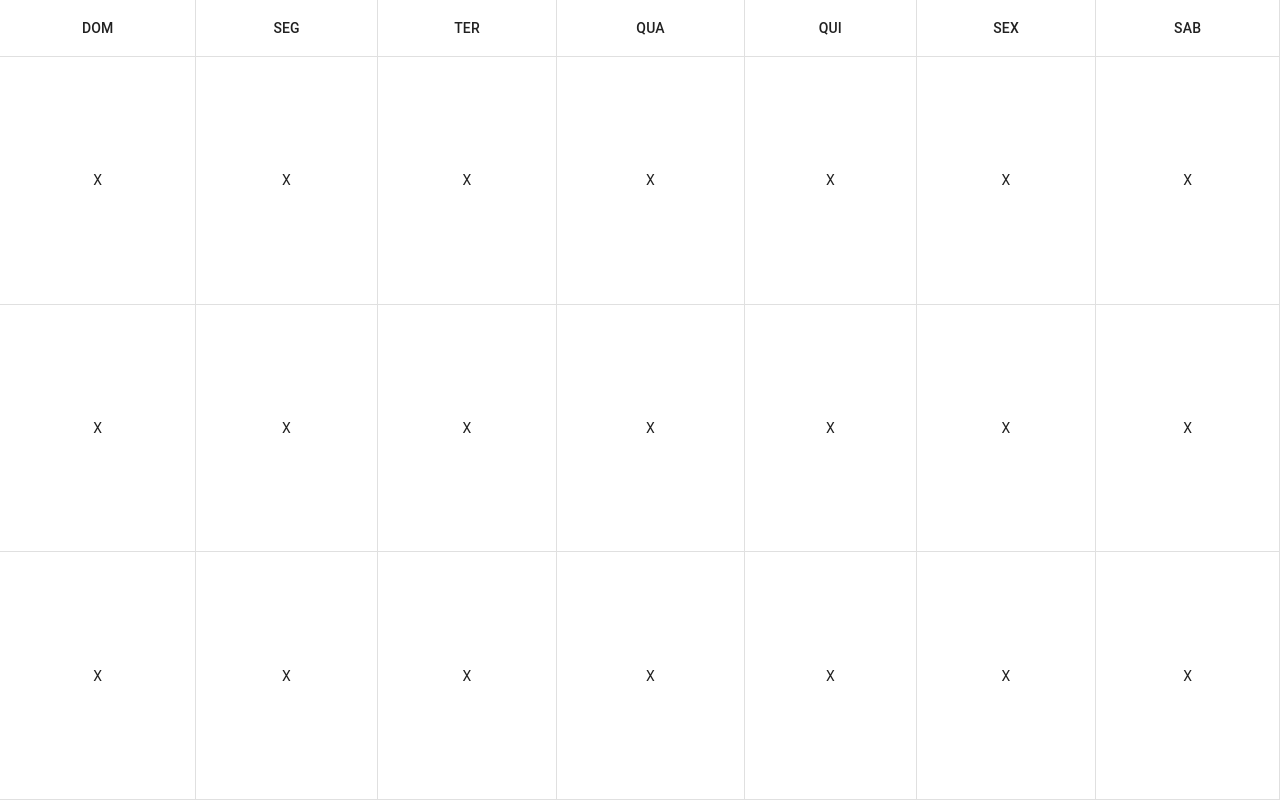
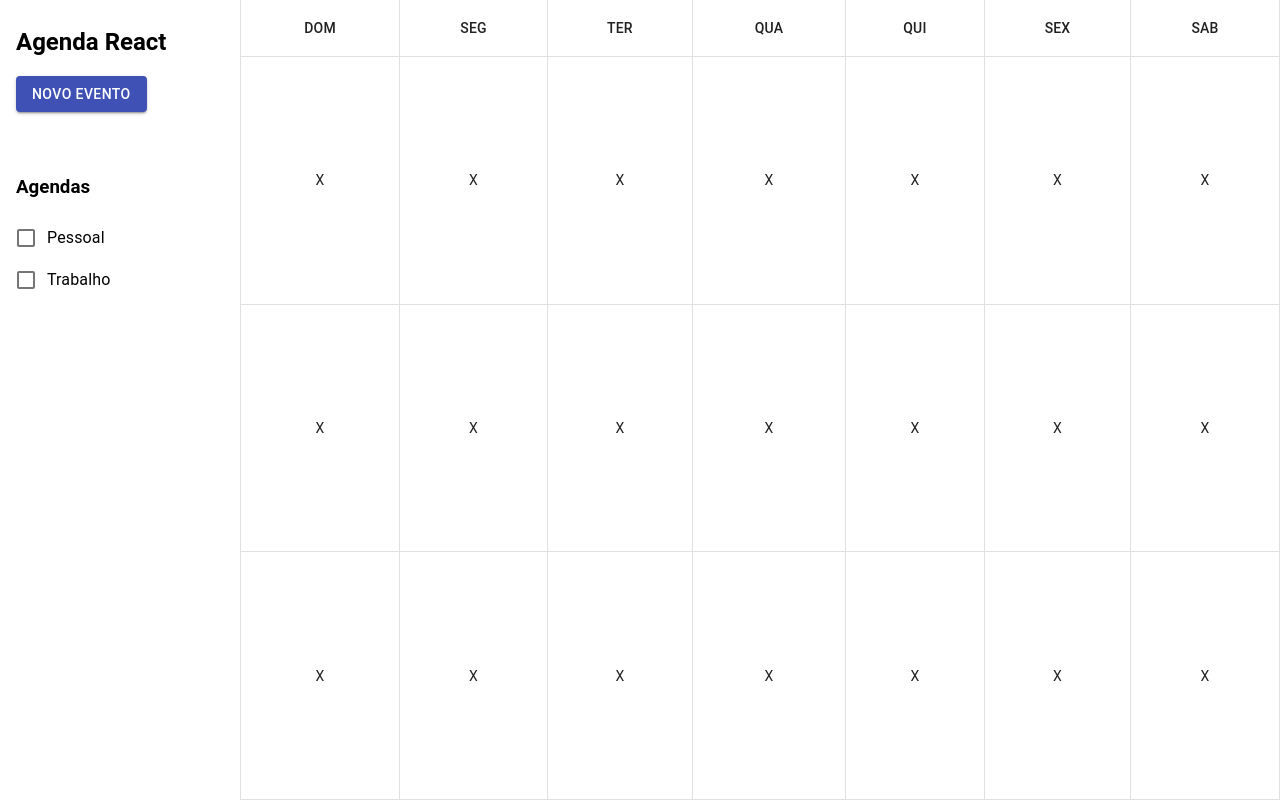
Before and after one commit to JuliaJPereira/agenda-react, a React (Create React App) app: page / in a window 1280 px wide. Built offline with nearby package versions, Linux system fonts and the light colour scheme.

Commit message:
Aula 3.3. Construindo a interface - Parte II

```diff
--- a/src/app/CalendarScreen.tsx
+++ b/src/app/CalendarScreen.tsx
@@ -5,25 +5,44 @@ import TableCell from '@material-ui/core/TableCell';
 import TableContainer from '@material-ui/core/TableContainer';
 import TableHead from '@material-ui/core/TableHead';
 import TableRow from '@material-ui/core/TableRow';
+import Box from '@material-ui/core/Box';
+import Button from '@material-ui/core/Button';
+import FormControlLabel from '@material-ui/core/FormControlLabel';
+import Checkbox, { CheckboxProps } from '@material-ui/core/Checkbox';
 
 const DAYS_OF_WEEK = ['DOM', 'SEG', 'TER', 'QUA', 'QUI', 'SEX', 'SAB'];
 
 const useStyle = makeStyles({
-  root: {
-    height: '100%',
-  },
   table: {
     minHeight: '100%',
-  },
     '& td ~ td, & th ~ th': {
       borderRight: '1px solid rgb(224, 224, 224)',
+    },
   },
 });
 
 export function CalendarScreen() {
   const classes = useStyle();
   return (
-    <TableContainer className={classes.root} component={'div'}>
+    <Box style={{ display: 'flex', height: '100%', alignItems: 'stretch' }}>
+      <Box
+        style={{
+          borderRight: '1px solid rgb(224, 224, 224)',
+          width: '16em',
+          padding: '8px 16px',
+        }}
+      >
+        <h2>Agenda React</h2>
+        <Button variant="contained" color="primary">
+          Novo evento
+        </Button>
+        <Box style={{ marginTop: '64px' }}>
+          <h3>Agendas</h3>
+          <FormControlLabel control={<Checkbox />} label="Pessoal" />
+          <FormControlLabel control={<Checkbox />} label="Trabalho" />
+        </Box>
+      </Box>
+      <TableContainer component={'div'}>
         <Table className={classes.table} aria-label="simple table">
           <TableHead>
             <TableRow>
@@ -75,5 +94,6 @@ export function CalendarScreen() {
           </TableBody>
         </Table>
       </TableContainer>
+    </Box>
   );
 }
--- a/src/index.css
+++ b/src/index.css
@@ -1,6 +1,6 @@
 body {
   margin: 0;
-  font-family: -apple-system, BlinkMacSystemFont, 'Segoe UI', 'Roboto', 'Oxygen',
+  font-family: 'Roboto', -apple-system, BlinkMacSystemFont, 'Segoe UI', 'Oxygen',
     'Ubuntu', 'Cantarell', 'Fira Sans', 'Droid Sans', 'Helvetica Neue',
     sans-serif;
   -webkit-font-smoothing: antialiased;
--- a/src/index.tsx
+++ b/src/index.tsx
@@ -3,7 +3,7 @@ import ReactDOM from 'react-dom/client';
 import './index.css';
 import App from './app/App';
 import reportWebVitals from './reportWebVitals';
-
+import '@material-ui/core/styles/';
 const root = ReactDOM.createRoot(
   document.getElementById('root') as HTMLElement
 );
```
Lines whose indentation alone changed are shown as unchanged.
